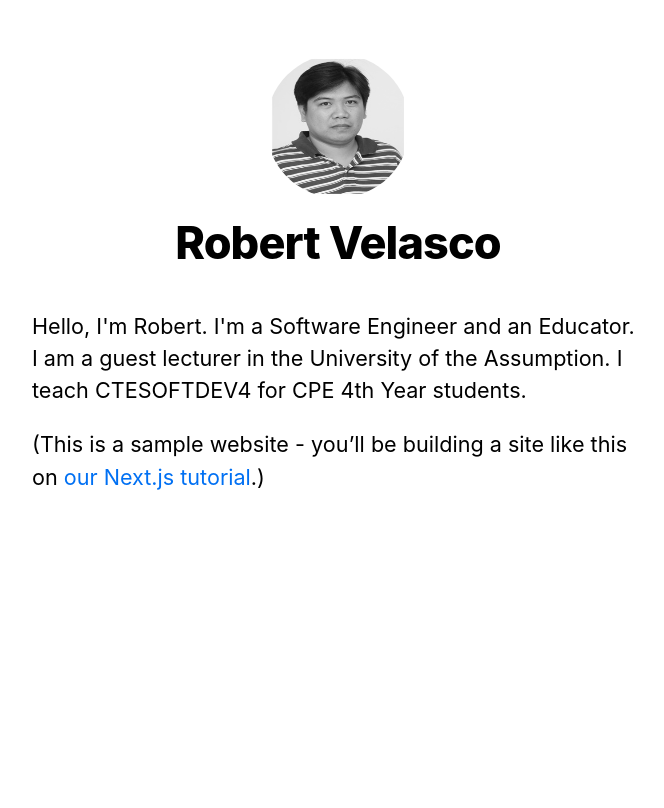
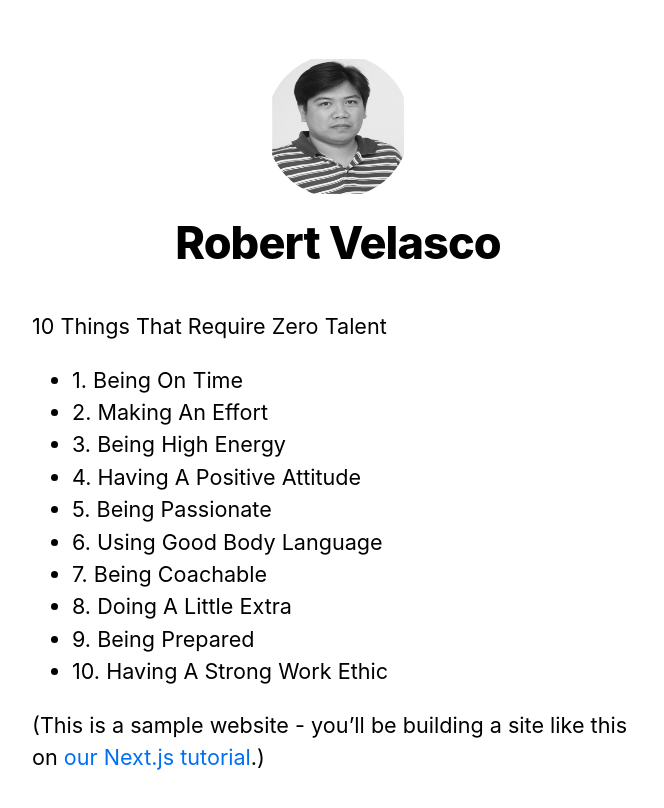
Before and after one commit to rnvelasco/CPE3A-nextjs-blog-, a Next.js app: page / in a window 1280 px wide. Shown: the top 808 px of the page, without its empty margins (302-966 px from the left). Built offline with nearby package versions, Linux system fonts and the light colour scheme.

Commit message:
No Talent Required changes

```diff
--- a/pages/index.js
+++ b/pages/index.js
@@ -6,13 +6,24 @@
   return (
     <Layout home>
       <Head>
-        <title>{siteTitle}</title>
+        <title>No Talent Required</title>
       </Head>
       <section className={utilStyles.headingMd}>
-        <p>Hello, I'm Robert.  I'm a Software Engineer and an Educator.
-          I am a guest lecturer in the University of the Assumption.
-          I teach CTESOFTDEV4 for CPE 4th Year students.
+        <p>
+          10 Things That Require Zero Talent
         </p>
+        <ul>
+          <li>1. Being On Time</li>
+          <li>2. Making An Effort</li>
+          <li>3. Being High Energy</li>
+          <li>4. Having A Positive Attitude</li>
+          <li>5. Being Passionate</li>
+          <li>6. Using Good Body Language</li>
+          <li>7. Being Coachable</li>
+          <li>8. Doing A Little Extra</li>
+          <li>9. Being Prepared</li>
+          <li>10. Having A Strong Work Ethic</li>
+        </ul>
         <p>
           (This is a sample website - you’ll be building a site like this on{' '}
           <a href="https://nextjs.org/learn">our Next.js tutorial</a>.)
```
